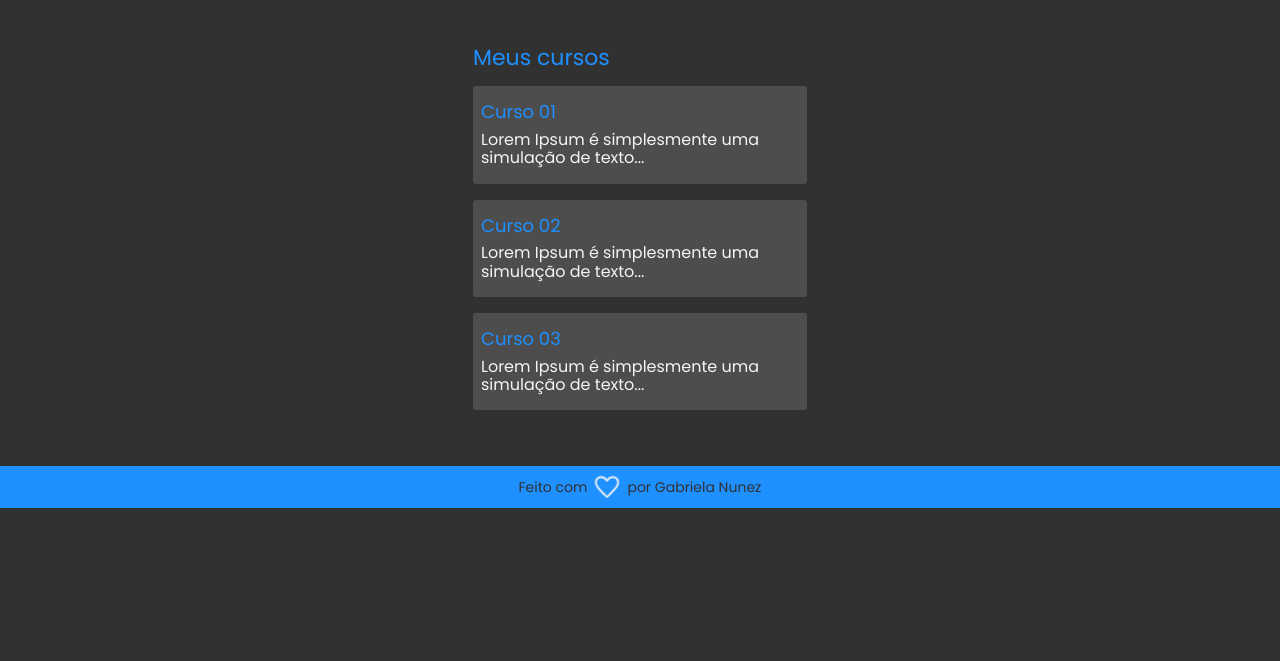
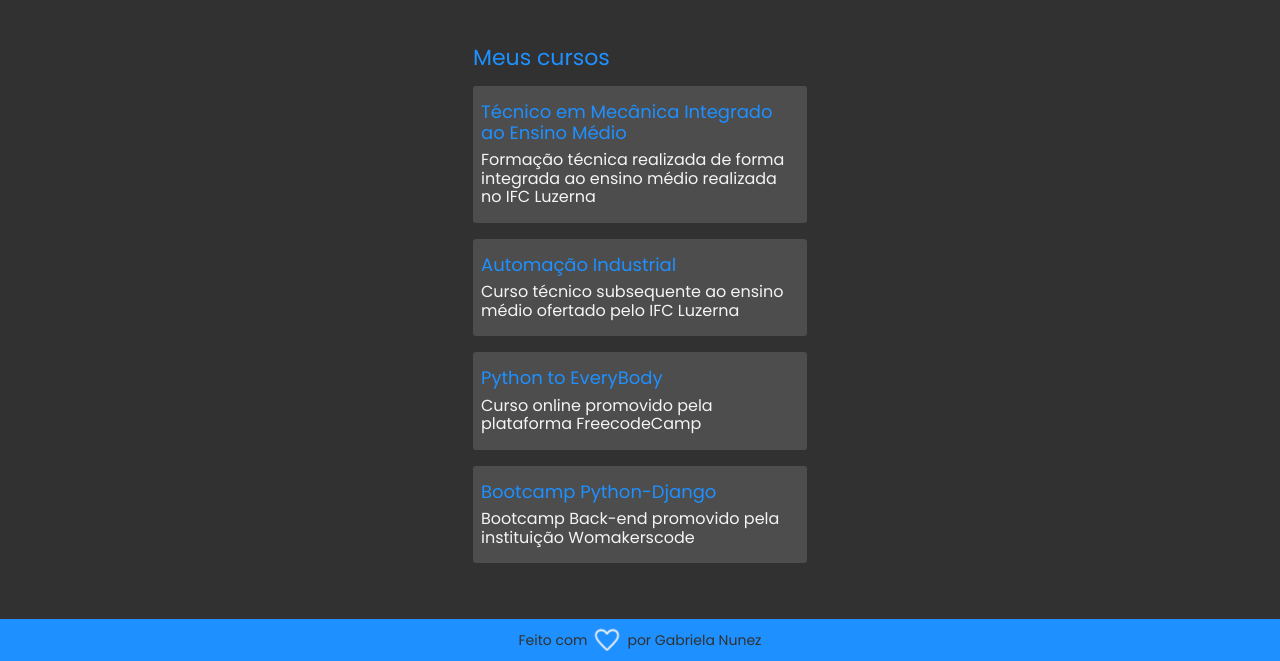
Before and after one commit to gabiapp/portifolio_project, a plain HTML site: page index.html in a window 1280 px wide. Shown: the part 391-1052 px from the top of the page. Before the commit the page ends 899 px from the top, so only its background shows below. Drawn offline with nearby package versions, Linux system fonts and the light colour scheme; a web font is replaced by a local one.

Commit message:
Preenchimento de descrição de cursos com informações básicas sobre os cursos que frequentei e adaptação do código html

```diff
--- a/index.html
+++ b/index.html
@@ -20,15 +20,15 @@
     <body>
         <header class="header">
 
-            <a href="https://github.com/gabiapp" class="header_link" title="Me acompanhe no GitHub">
+            <a href="https://github.com/gabiapp" class="header_link" title="Me acompanhe no GitHub" target="_blank">
                 <img class="icone" src="assets/icones/iconmonstr-github-3.svg" alt="Ícone do Github">
             </a>
 
-            <a href="www.linkedin.com/in/gabriela-a-z-nunez" class="header_link" title="Me siga no Linkdin">
+            <a href="www.linkedin.com/in/gabriela-a-z-nunez" class="header_link" title="Me siga no Linkdin" target="_blank">
                 <img class="icone" src="assets/icones/iconmonstr-linkedin-3.svg" alt="Ícone do Linkdin">
             </a>
 
-            <a href="https://www.instagram.com/gabrielaapnunez/" class="header_link" title="Me siga no Instagram">
+            <a href="https://www.instagram.com/gabrielaapnunez/" class="header_link" title="Me siga no Instagram" target="_blank">
                 <img class="icone" src="assets/icones/iconmonstr-instagram-13.svg" alt="Ícone do Instagram">
             </a>
         </header>
@@ -45,18 +45,23 @@
                 <h2 class="section__titulo">Meus cursos</h2>
 
                 <article class="curso">
-                    <h3 class="curso__titulo">Curso 01</h3>
-                    <p class="curso__descricao">Lorem Ipsum é simplesmente uma simulação de texto...</p>
+                    <h3 class="curso__titulo">Técnico em Mecânica Integrado ao Ensino Médio</h3>
+                    <p class="curso__descricao">Formação técnica realizada de forma integrada ao ensino médio realizada no IFC Luzerna</p>
                 </article>
 
                 <article class="curso">
-                    <h3 class="curso__titulo">Curso 02</h3>
-                    <p class="curso__descricao">Lorem Ipsum é simplesmente uma simulação de texto...</p>
+                    <h3 class="curso__titulo">Automação Industrial</h3>
+                    <p class="curso__descricao">Curso técnico subsequente ao ensino médio ofertado pelo IFC Luzerna</p>
                 </article>
 
                 <article class="curso">
-                    <h3 class="curso__titulo">Curso 03</h3>
-                    <p class="curso__descricao">Lorem Ipsum é simplesmente uma simulação de texto...</p>
+                    <h3 class="curso__titulo">Python to EveryBody</h3>
+                    <p class="curso__descricao">Curso online promovido pela plataforma FreecodeCamp</p>
+                </article>
+
+                <article class="curso">
+                    <h3 class="curso__titulo">Bootcamp Python-Django</h3>
+                    <p class="curso__descricao">Bootcamp Back-end promovido pela instituição Womakerscode</p>
                 </article>
             </section>
 
```
